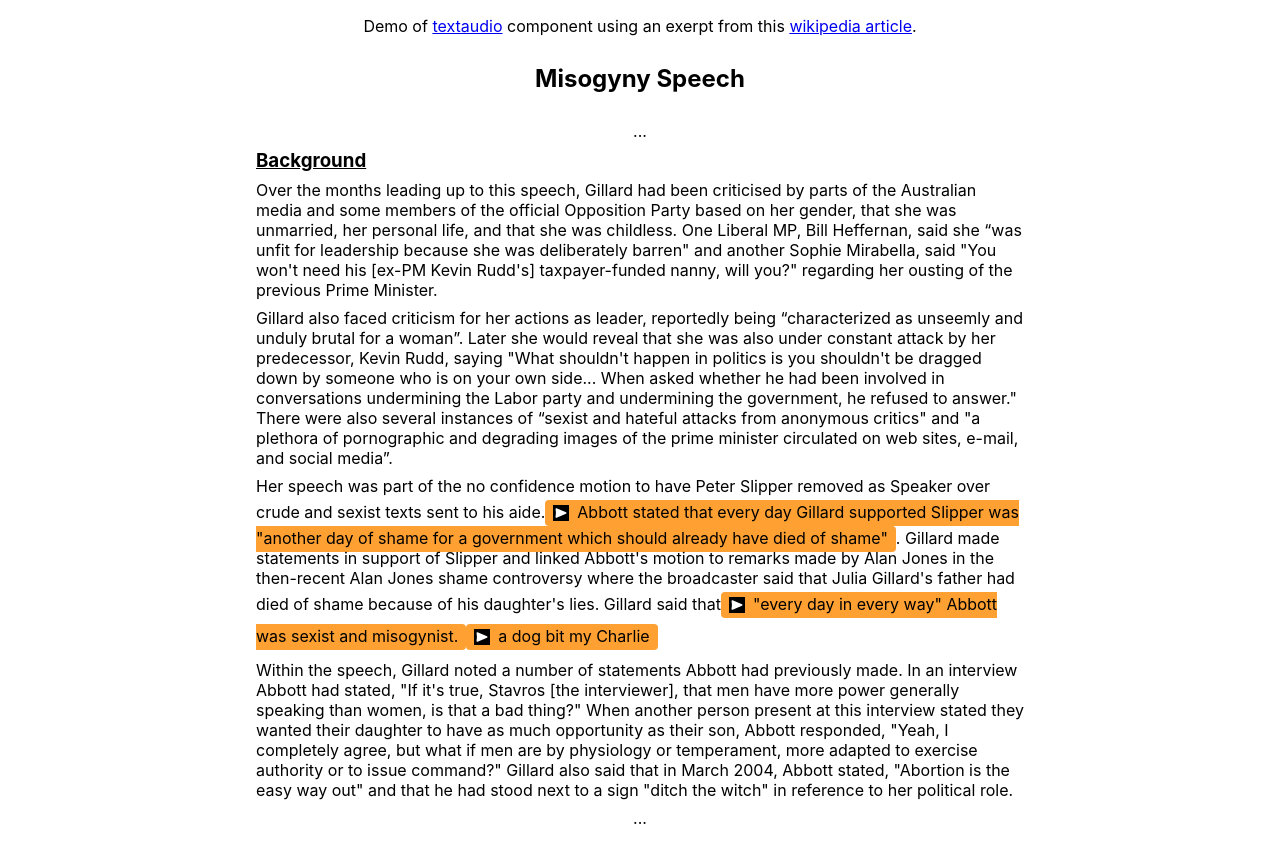
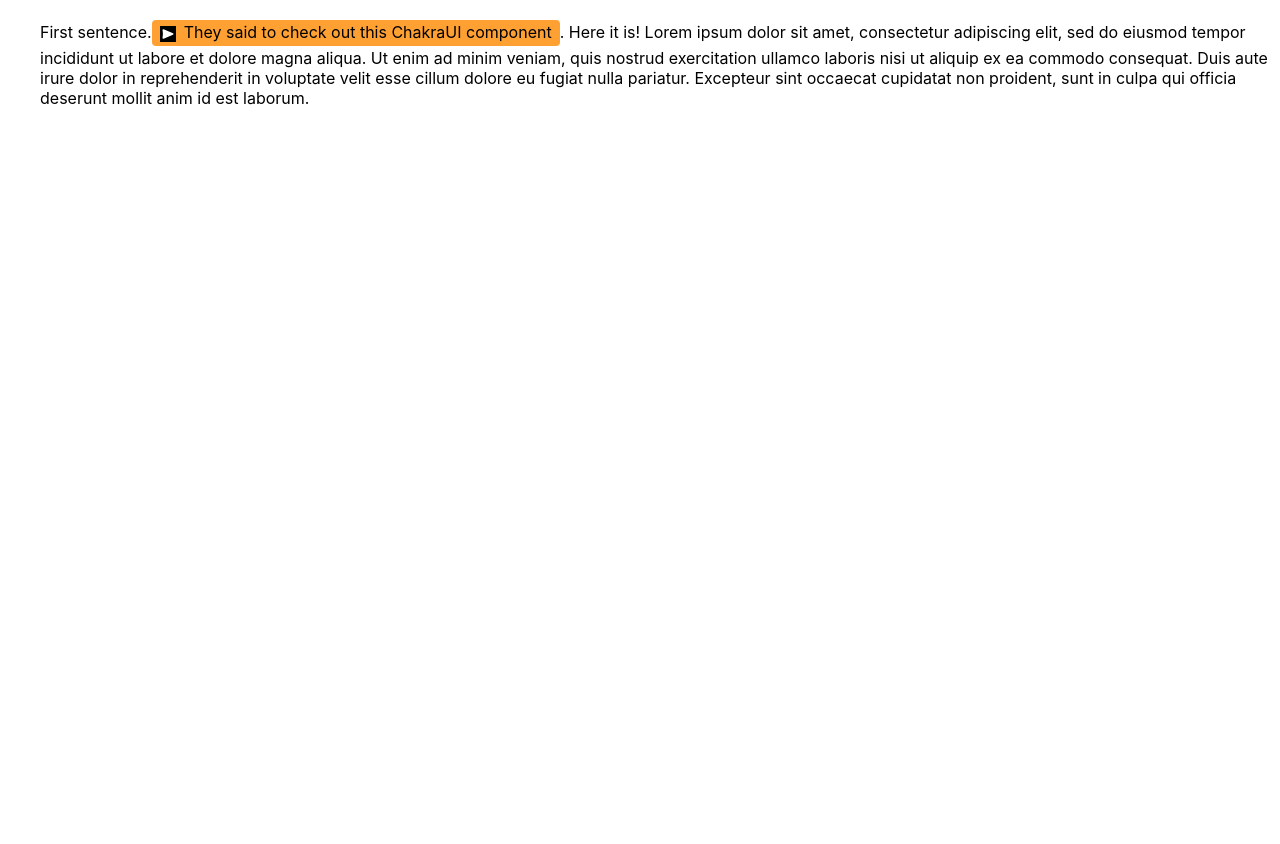
Before and after one commit to Moop204/textaudio, a React (Vite) app: page / in a window 1280 px wide. After the commit the page ends 800 px from the top, so only its background shows below. Built offline with nearby package versions, Linux system fonts and the light colour scheme; no server answers.

Commit message:
[feat] Basic usage examples.

```diff
--- a/src/App.tsx
+++ b/src/App.tsx
@@ -1,10 +1,21 @@
 import "./App.css";
+import { TextAudio } from "./component/TextAudio";
 import { Demo } from "./Demo";
 
 function App() {
   return (
-    <p>
-      <Demo />
+    <p style={{ paddingLeft: "40px" }}>
+      First sentence.
+      <TextAudio audioPath="">
+        They said to check out this ChakraUI component
+      </TextAudio>
+      . Here it is! Lorem ipsum dolor sit amet, consectetur adipiscing elit, sed
+      do eiusmod tempor incididunt ut labore et dolore magna aliqua. Ut enim ad
+      minim veniam, quis nostrud exercitation ullamco laboris nisi ut aliquip ex
+      ea commodo consequat. Duis aute irure dolor in reprehenderit in voluptate
+      velit esse cillum dolore eu fugiat nulla pariatur. Excepteur sint occaecat
+      cupidatat non proident, sunt in culpa qui officia deserunt mollit anim id
+      est laborum. {/* <Demo /> */}
     </p>
   );
 }
--- a/src/Demo.tsx
+++ b/src/Demo.tsx
@@ -75,13 +75,6 @@
               iconColour="#bbbb21"
               iconBgColour="#fb2221"
             />
-            <TextAudio
-              audioPath="./gillard-speech.mp3"
-              iconColour="#bbbb21"
-              iconBgColour="#fb2221"
-            >
-              a dog bit my Charlie
-            </TextAudio>
           </div>
           <div>
             Within the speech, Gillard noted a number of statements Abbott had
```
Also changed, not shown: media/sample-screen.png (added), 1 other file (tests, documents, lock files or other folders).
